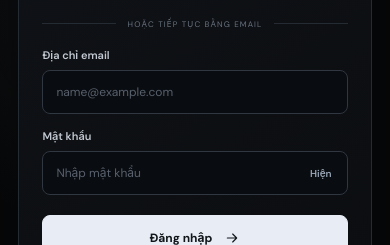
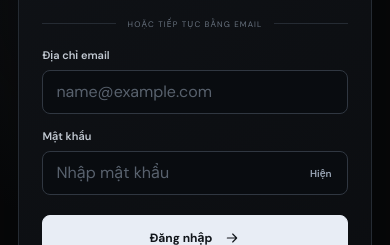
Before and after one commit to OCodejs/mcp.server.auth, a Next.js app: page / in a window 390 px wide. Shown: the part 392-637 px from the top of the page. Built offline with nearby package versions, Linux system fonts and the light colour scheme.

Commit message:
Disable double-tap zoom and input auto-zoom

```diff
--- a/app/globals.css
+++ b/app/globals.css
@@ -139,3 +139,18 @@ a { color: inherit; }
   .account-layout .intro-panel { display: none; }
   .account-layout { display: block; }
 }
+
+/* Keep the mobile auth viewport steady and prevent iOS double-tap zoom. */
+html, body {
+  -webkit-text-size-adjust: 100%;
+  touch-action: manipulation;
+}
+button, a, input, label {
+  touch-action: manipulation;
+}
+@media (max-width: 700px) {
+  /* Prevent Safari from auto-zooming when an input receives focus. */
+  .field input {
+    font-size: 16px;
+  }
+}
```
